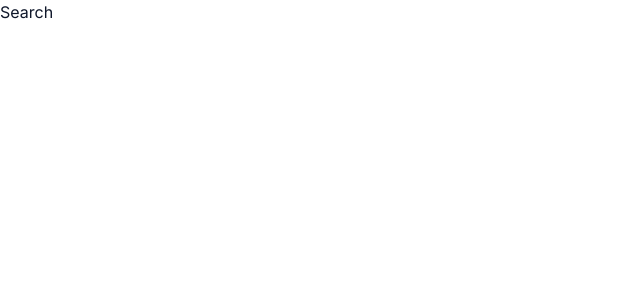
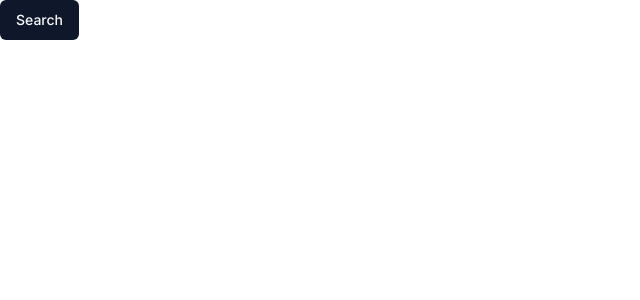
Before and after one commit to qin-team-recipe/12-recipe-app, a Next.js app: page / in a window 1280 px wide. Shown: the top 300 px of the page, without its empty margins (0-640 px from the left). Built offline with nearby package versions, Linux system fonts and the light colour scheme.

Commit message:
🐛 srcディレクトリ導入による変更漏れ

```diff
--- a/tailwind.config.js
+++ b/tailwind.config.js
@@ -1,7 +1,11 @@
 /** @type {import('tailwindcss').Config} */
 module.exports = {
   darkMode: ["class"],
-  content: ["./pages/**/*.{ts,tsx}", "./components/**/*.{ts,tsx}", "./app/**/*.{ts,tsx}"],
+  content: [
+    "./src/pages/**/*.{js,ts,jsx,tsx,mdx}",
+    "./src/components/**/*.{js,ts,jsx,tsx,mdx}",
+    "./src/app/**/*.{js,ts,jsx,tsx,mdx}",
+  ],
   theme: {
     container: {
       center: true,
```
